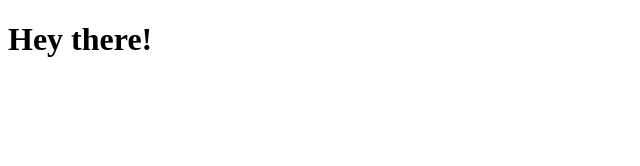
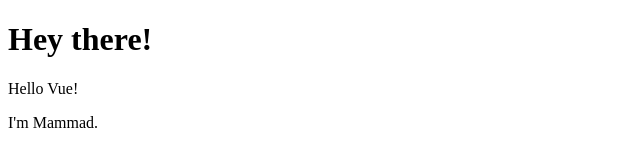
Before and after one commit to Mammadz-coder/MMDz, a plain HTML site: page index.html in a window 1280 px wide. Shown: the whole page, without its empty margins (0-640 px from the left). Drawn offline with nearby package versions, Linux system fonts and the light colour scheme.

Commit message:
added vue

```diff
--- a/index.html
+++ b/index.html
@@ -1,12 +1,43 @@
 <!DOCTYPE html>
 <html lang="en">
+
 <head>
     <meta charset="UTF-8">
     <meta http-equiv="X-UA-Compatible" content="IE=edge">
     <meta name="viewport" content="width=device-width, initial-scale=1.0">
     <title>Document</title>
 </head>
+
 <body>
     <h1>Hey there!</h1>
+
+    <div id="app">
+        <p>
+            {{ message }}
+        </p>
+        <p>
+            I'm {{name}}.
+        </p>
+    </div>
+
+
+
+
+
+
+
+    <script src="https://cdn.jsdelivr.net/npm/vue@2"></script>
+    <script>
+
+        var app = new Vue({
+            el: '#app',
+            data: {
+                message: 'Hello Vue!',
+                name: 'Mammad'
+            }
+        })
+
+    </script>
 </body>
+
 </html>
```
